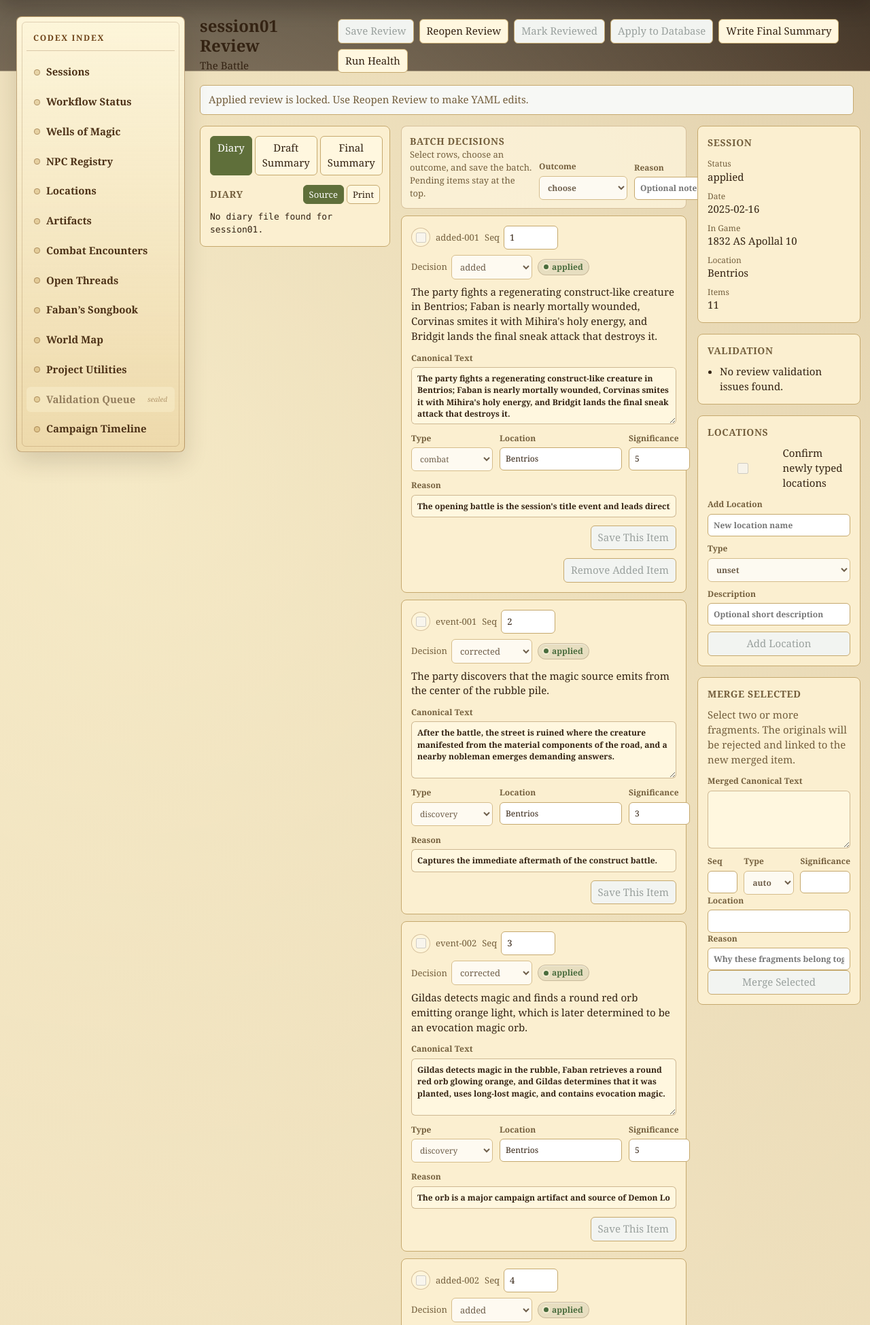
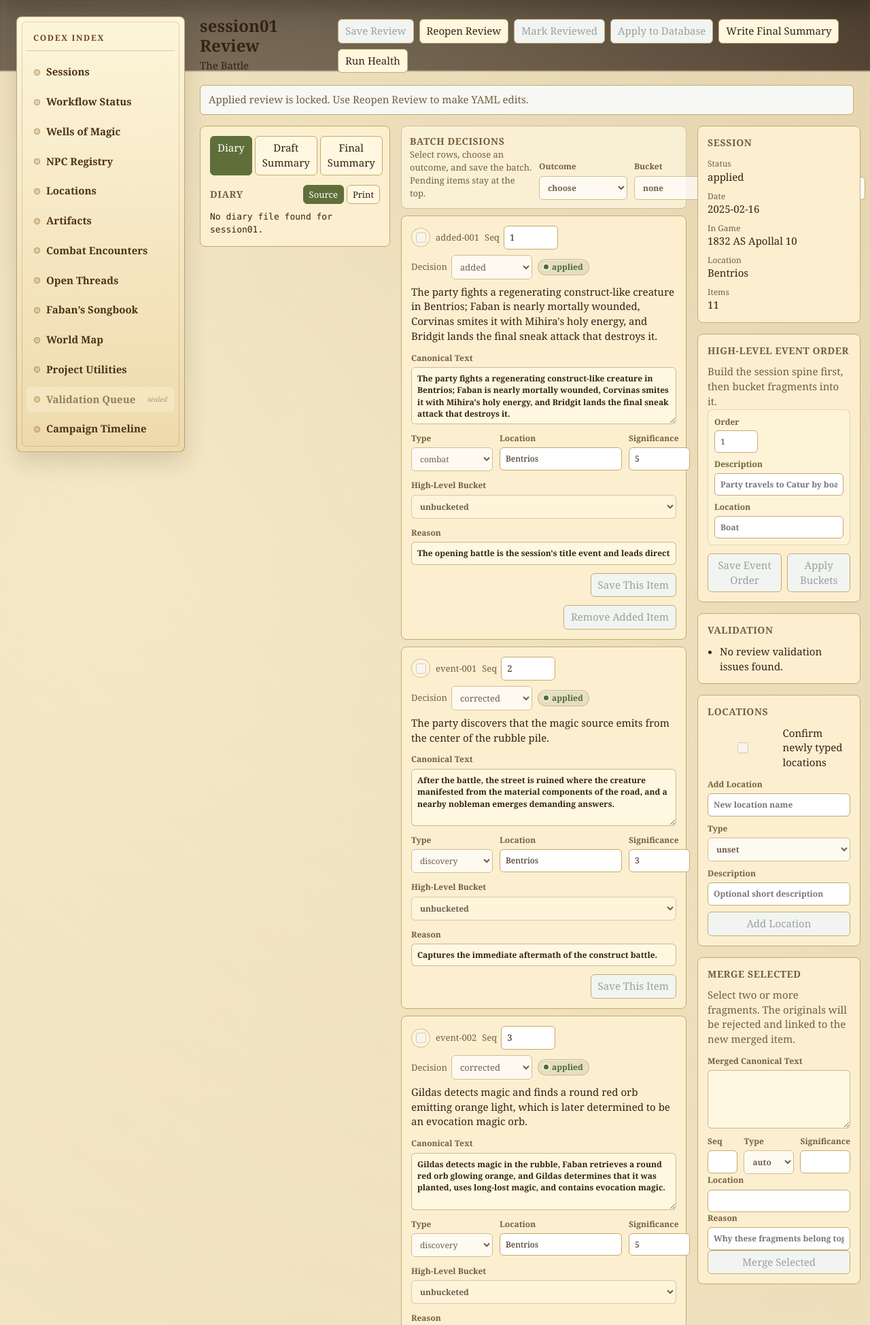
Before and after one commit to kgustafson/Farrlind_Campaign, a FastAPI app: page /sessions/1/review in a window 1280 px wide; the page is wider, and only the part inside the window is pictured. Shown: the part 64-2013 px from the top of that part at 68% size. Run offline with FastAPI, Linux system fonts and the light colour scheme; some libraries are stand-ins or nearby versions.

Commit message:
Add high-level review buckets

```diff
--- a/version.md
+++ b/version.md
@@ -1,6 +1,6 @@
 # Version
 
-v0.4.27
+v0.4.28
 
 ## Versioning
 
@@ -44,4 +44,4 @@ Canon-changing reruns may only become canonical after explicit human review and
 
 ## Current Baseline
 
-`v0.4.27` adds batch, single-item, location, and merge controls to session review.
+`v0.4.28` adds high-level event-order buckets to session review.
--- a/web_review/app.py
+++ b/web_review/app.py
@@ -339,6 +339,7 @@ async def batch_session_review_items(request: Request, session: str):
         form.getlist("selected_item_id"),
         form.get("batch_decision") or "",
         form.get("batch_reason") or "",
+        form.get("batch_macro_event_id") or "",
     )
     if not errors:
         try:
@@ -347,6 +348,60 @@ async def batch_session_review_items(request: Request, session: str):
             raise HTTPException(status_code=404, detail=str(exc))
 
     flag = "batch_saved=1" if not errors else "batch_failed=1"
+    return redirect_to_review(session_number, form.get("source") or "diary", form.get("view") or "raw", flag)
+
+
+@app.post("/sessions/{session}/review/macros")
+async def save_session_review_macros(request: Request, session: str):
+    try:
+        session_number = reviews.parse_session_ref(session)
+    except ValueError as exc:
+        raise HTTPException(status_code=404, detail=str(exc))
+
+    document = reviews.load_review_document(session_number)
+    if not document:
+        raise HTTPException(status_code=404, detail="Review file has not been initialized.")
+    if document.get("status") == "applied":
+        raise HTTPException(status_code=409, detail="Applied reviews are locked until explicitly reopened.")
+
+    form = await request.form()
+    form_values = {key: form.getlist(key) for key in form.keys()}
+    known_locations = canon_location_names()
+    if location_confirmation_failed({"location": form_values.get("macro_location", []) + form_values.get("new_macro_location", [])}, form, known_locations):
+        return redirect_to_review(session_number, form.get("source") or "diary", form.get("view") or "raw", "location_confirm_failed=1")
+    updated = reviews.update_macro_events_from_form(document, form_values)
+    try:
+        reviews.save_review_document(session_number, updated)
+    except FileNotFoundError as exc:
+        raise HTTPException(status_code=404, detail=str(exc))
+
+    return redirect_to_review(session_number, form.get("source") or "diary", form.get("view") or "raw", "macros_saved=1")
+
+
+@app.post("/sessions/{session}/review/apply-macros")
+async def apply_session_review_macros(request: Request, session: str):
+    try:
+        session_number = reviews.parse_session_ref(session)
+    except ValueError as exc:
+        raise HTTPException(status_code=404, detail=str(exc))
+
+    document = reviews.load_review_document(session_number)
+    if not document:
+        raise HTTPException(status_code=404, detail="Review file has not been initialized.")
+    if document.get("status") == "applied":
+        raise HTTPException(status_code=409, detail="Applied reviews are locked until explicitly reopened.")
+
+    form = await request.form()
+    form_values = {key: form.getlist(key) for key in form.keys()}
+    updated = reviews.update_review_document_from_form(document, form_values)
+    updated, errors = reviews.apply_macro_event_order(updated)
+    if not errors:
+        try:
+            reviews.save_review_document(session_number, updated)
+        except FileNotFoundError as exc:
+            raise HTTPException(status_code=404, detail=str(exc))
+
+    flag = "macros_applied=1" if not errors else "macros_apply_failed=1"
     return redirect_to_review(session_number, form.get("source") or "diary", form.get("view") or "raw", flag)
 
 
--- a/web_review/static/review.css
+++ b/web_review/static/review.css
@@ -1075,7 +1075,7 @@ button:disabled {
 }
 .review-tools {
   display: grid;
-  grid-template-columns: minmax(180px, 1fr) minmax(130px, .45fr) minmax(180px, .7fr) auto;
+  grid-template-columns: minmax(180px, 1fr) minmax(130px, .45fr) minmax(150px, .55fr) minmax(180px, .7fr) auto;
   gap: 10px;
   align-items: end;
   padding: 12px;
@@ -1189,7 +1189,8 @@ dd { margin: 0; }
   height: 16px;
 }
 .quick-location,
-.merge-grid {
+.merge-grid,
+.macro-list {
   display: grid;
   gap: 9px;
 }
@@ -1207,6 +1208,44 @@ dd { margin: 0; }
 }
 .meta-pane .field-block textarea {
   width: 100%;
+}
+.macro-row {
+  display: grid;
+  grid-template-columns: 64px minmax(0, 1fr);
+  gap: 8px;
+  align-items: end;
+  padding: 9px;
+  border: 1px solid rgba(139, 95, 39, .22);
+  border-radius: 8px;
+  background: rgba(255, 247, 223, .52);
+}
+.macro-row:not(.macro-new) {
+  grid-template-columns: 56px minmax(0, 1fr);
+}
+.macro-row label:nth-of-type(2),
+.macro-row label:nth-of-type(3),
+.macro-row .check-row {
+  grid-column: 1 / -1;
+}
+.macro-row label:not(.check-row) {
+  display: flex;
+  flex-direction: column;
+  gap: 4px;
+  color: var(--muted);
+  font-size: 12px;
+  font-weight: 650;
+}
+.macro-row input {
+  width: 100%;
+  border: 1px solid var(--line);
+  border-radius: 6px;
+  background: #fff;
+  color: var(--ink);
+  font: inherit;
+  padding: 7px 8px;
+}
+.stacked-actions {
+  gap: 8px;
 }
 .empty-state {
   padding: 16px;
--- a/web_review/templates/session_review.html
+++ b/web_review/templates/session_review.html
@@ -68,6 +68,15 @@
 {% endif %}
 {% if request.query_params.get("batch_failed") %}
   <div class="flash error-flash">Batch update failed. Select at least one item and a final decision.</div>
+{% endif %}
+{% if request.query_params.get("macros_saved") %}
+  <div class="flash">High-level event order saved.</div>
+{% endif %}
+{% if request.query_params.get("macros_applied") %}
+  <div class="flash">Buckets applied to review item locations and ordering.</div>
+{% endif %}
+{% if request.query_params.get("macros_apply_failed") %}
+  <div class="flash error-flash">Bucket application failed. Create at least one high-level event bucket.</div>
 {% endif %}
 {% if request.query_params.get("merged") %}
   <div class="flash">Merged selected fragments into a new review item.</div>
@@ -162,6 +171,15 @@
           <option value="added">added</option>
         </select>
       </label>
+      <label>
+        <span>Bucket</span>
+        <select name="batch_macro_event_id" {% if review_locked %}disabled{% endif %}>
+          <option value="">none</option>
+          {% for macro in macro_events %}
+            <option value="{{ macro.id }}">{{ macro.order }}. {{ macro.description }}</option>
+          {% endfor %}
+        </select>
+      </label>
       <label class="batch-reason">
         <span>Reason</span>
         <input name="batch_reason" placeholder="Optional note for selected rows" {% if review_locked %}disabled{% endif %}>
@@ -219,6 +237,16 @@
           <input name="significance" type="number" min="1" max="5" value="{{ item.significance or "" }}" {% if review_locked or not can_edit() %}disabled{% endif %}>
         </label>
       </div>
+
+      <label class="field-block">
+        <span>High-Level Bucket</span>
+        <select name="macro_event_id" {% if review_locked or not can_edit() %}disabled{% endif %}>
+          <option value="">unbucketed</option>
+          {% for macro in macro_events %}
+            <option value="{{ macro.id }}" {% if item.macro_event_id == macro.id %}selected{% endif %}>{{ macro.order }}. {{ macro.description }}{% if macro.location %} - {{ macro.location }}{% endif %}</option>
+          {% endfor %}
+        </select>
+      </label>
 
       <label class="field-block">
         <span>Reason</span>
@@ -295,6 +323,51 @@
         <div><dt>Location</dt><dd>{{ document.primary_location or "unknown" }}</dd></div>
         <div><dt>Items</dt><dd>{{ summary.total_items }}</dd></div>
       </dl>
+    </section>
+    <section>
+      <h2>High-Level Event Order</h2>
+      <p class="muted">Build the session spine first, then bucket fragments into it.</p>
+      <div class="macro-list">
+        {% for macro in macro_events %}
+        <div class="macro-row">
+          <input type="hidden" name="macro_id" value="{{ macro.id }}">
+          <label>
+            <span>Order</span>
+            <input name="macro_order" value="{{ macro.order }}" inputmode="decimal" {% if review_locked %}disabled{% endif %}>
+          </label>
+          <label>
+            <span>Description</span>
+            <input name="macro_description" value="{{ macro.description }}" {% if review_locked %}disabled{% endif %}>
+          </label>
+          <label>
+            <span>Location</span>
+            <input name="macro_location" list="location-options" value="{{ macro.location }}" {% if review_locked %}disabled{% endif %}>
+          </label>
+          <label class="check-row">
+            <input type="checkbox" name="remove_macro_id" value="{{ macro.id }}" {% if review_locked %}disabled{% endif %}>
+            <span>Remove</span>
+          </label>
+        </div>
+        {% endfor %}
+        <div class="macro-row macro-new">
+          <label>
+            <span>Order</span>
+            <input name="new_macro_order" inputmode="decimal" placeholder="1" {% if review_locked %}disabled{% endif %}>
+          </label>
+          <label>
+            <span>Description</span>
+            <input name="new_macro_description" placeholder="Party travels to Catur by boat" {% if review_locked %}disabled{% endif %}>
+          </label>
+          <label>
+            <span>Location</span>
+            <input name="new_macro_location" list="location-options" placeholder="Boat" {% if review_locked %}disabled{% endif %}>
+          </label>
+        </div>
+      </div>
+      <div class="panel-actions stacked-actions">
+        <button type="submit" formaction="/sessions/{{ session_key }}/review/macros" formmethod="post" {% if review_locked %}disabled{% endif %}>Save Event Order</button>
+        <button type="submit" formaction="/sessions/{{ session_key }}/review/apply-macros" formmethod="post" {% if review_locked %}disabled{% endif %}>Apply Buckets</button>
+      </div>
     </section>
     <section>
       <h2>Validation</h2>
```
Also changed, not shown: revision.md (+9 -0 lines), tests/test_web_review.py (+126 -0 lines), web_review/services/reviews.py (+117 -4 lines).
